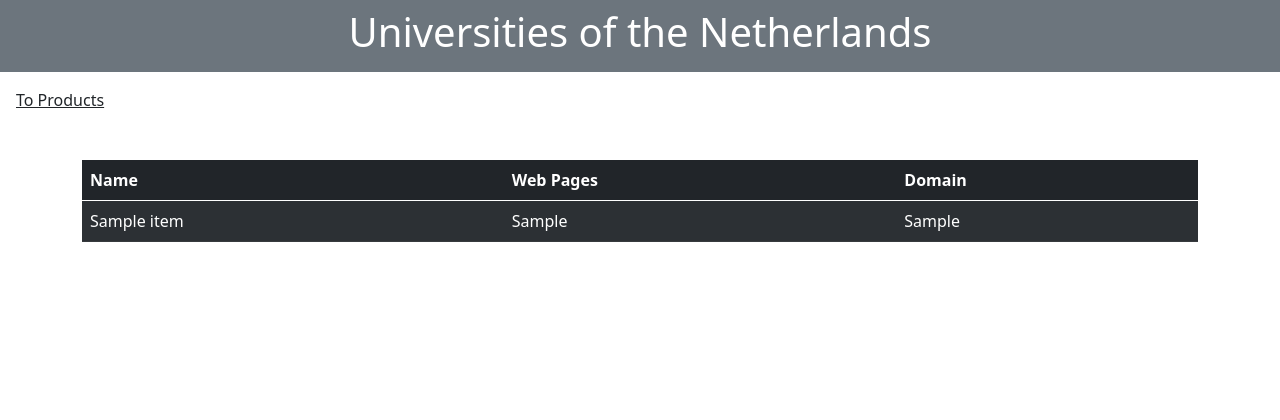
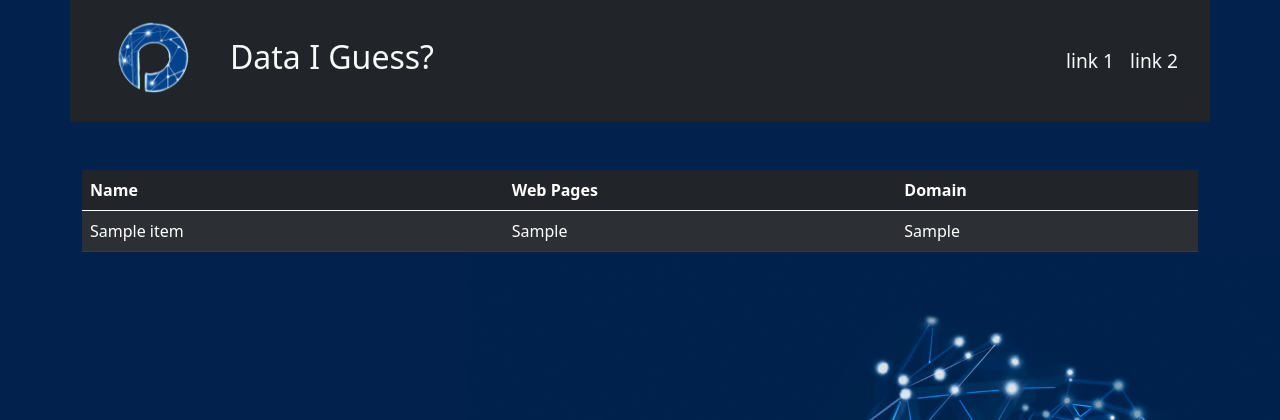
Before and after one commit to FrancisB2189/DjangoApi, a Django app: page /universities in a window 1280 px wide. Shown: the top 420 px of the page. Run offline with Django 4.2, Linux system fonts and the light colour scheme; a database or web service that is not in the repository returns one stand-in record (values such as "Sample title"); data that the repository does not hold is empty.

Commit message:
SaveState 6.0

```diff
--- a/DjangoApiTest/ApiTestCode/templates/ApiTest.html
+++ b/DjangoApiTest/ApiTestCode/templates/ApiTest.html
@@ -1,7 +1,7 @@
  {% extends "base.html" %}
     {% block content %}
             <div class="container mt-5">
-                <table class="table table-dark table-striped text-center">
+                <table class="table table-dark table-striped">
                     <thead>
                         <tr>
                             <th>Curve</th>
--- a/DjangoApiTest/ApiTestCode/templates/Universities.html
+++ b/DjangoApiTest/ApiTestCode/templates/Universities.html
@@ -1,20 +1,5 @@
-<!doctype html>
-<html lang="en">
-  <head>
-    <!-- Required meta tags -->
-    <meta charset="utf-8">
-    <meta name="viewport" content="width=device-width, initial-scale=1">    <!-- Bootstrap CSS -->
-    <link href="https://cdn.jsdelivr.net/npm/bootstrap@5.0.2/dist/css/bootstrap.min.css" rel="stylesheet" integrity="sha384-EVSTQN3/azprG1Anm3QDgpJLIm9Nao0Yz1ztcQTwFspd3yD65VohhpuuCOmLASjC" crossorigin="anonymous">
-    <script src="https://cdn.jsdelivr.net/npm/bootstrap@5.0.2/dist/js/bootstrap.bundle.min.js" integrity="sha384-MrcW6ZMFYlzcLA8Nl+NtUVF0sA7MsXsP1UyJoMp4YLEuNSfAP+JcXn/tWtIaxVXM" crossorigin="anonymous"></script>
-    <title>get Json Api</title>
-</head>
-  <body>
-      <div class="container-fluid p-2 bg-secondary text-white text-center">
-          <h1>Universities of the Netherlands</h1>
-      </div>
-        <div class="ms-3 mt-3">
-            <a href="/" class="link-dark">To Products</a>
-        </div>
+{% extends "base.html" %}
+    {% block content %}
             <div class="container mt-5">
                 <table class="table table table-dark table-striped">
                     <thead>
@@ -36,5 +21,4 @@
                 </tbody>
             </table>
         </div>
-    </body>
-</html>
+{% endblock %}
--- a/DjangoApiTest/ApiTestCode/templates/base.html
+++ b/DjangoApiTest/ApiTestCode/templates/base.html
@@ -10,17 +10,17 @@
     <title>get Json Api</title>
 </head>
   <body>
-    <header class="">
-        <nav class="">
-            <div class="">
+    <header class="container bg-dark">
+        <nav class="navbar navbar-expand-sm ">
+            <div class="container">
               <a href="../" class="navbar-brand">
-                <img src="static/images/Oplogo.png" height="100" alt="Logo Optimum Prime">
+                <img src="static/images/Oplogo.png" alt="Logo Optimum Prime" class="logoOp">
               </a>
-                <h1 class="siteName text-light mt-3">Data I Guess?</h1>
+                <h2 class="siteName text-light ">Data I Guess?</h2>
                   <div class="collapse navbar-collapse" id="n_bar">
                     <div class="navbar-nav ms-auto">
                         <a class="nav-link link-light" href="../">link 1</a>
-                        <a class="nav-link link-light" href="../">link 2</a>
+                        <a class="nav-link link-light" href="/universities">link 2</a>
                       </div>
                   </div>
               </div>
--- a/DjangoApiTest/ApiTestCode/views.py
+++ b/DjangoApiTest/ApiTestCode/views.py
@@ -2,6 +2,7 @@ from django.shortcuts import render
 from django.http import HttpResponse
 import requests
 import json
+
 
 def Curves(request):
     response = open('static/curve-group.json').read()
--- a/DjangoApiTest/static/style.css
+++ b/DjangoApiTest/static/style.css
@@ -5,15 +5,16 @@ body{
 
 }
 
-/* .header img {
-    float: left;
-    width: 8vw;
-    height: 12vh;
+.logoOp{
+  height: 15vh;
+  margin-top: -3vh;
+}
 
-  }
+.nav-link{
+  font-size: 1.2rem;
+}
 
-  .header h1 {
-    margin-top: 1.5%;
-    float: right;
-  }
- */
+.nav-link:hover{
+  color: blue;
+  text-decoration: underline;
+}
```
